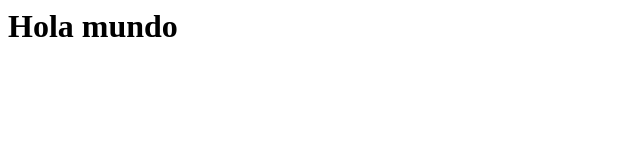
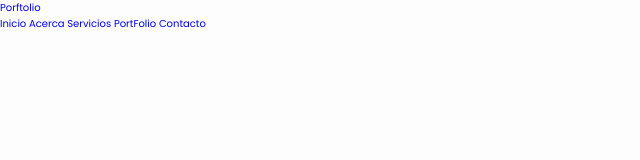
Before and after one commit to titofarinas/portfolio01, a plain HTML site: page index.html in a window 1280 px wide. Shown: the whole page, without its empty margins (0-640 px from the left). Drawn offline with Linux system fonts and the light colour scheme.

Commit message:
clases iniciales

```diff
--- /dev/null
+++ b/css/style.css
@@ -0,0 +1,32 @@
+@import url('https://fonts.googleapis.com/css2?family=Poppins:wght@300;400;500;600;700;800;900&display=swap');
+
+* {
+    margin: 0;
+    padding: 0;
+    box-sizing: border-box;
+    text-decoration: none;
+    border: none;
+    outline: none;
+    scroll-behavior: smooth;
+    font-family: 'Poppins', sans-serif;
+}
+
+
+:root{
+    --bg-color: #fdfdfd;
+    --text-color: #333;
+    --main-color: #754ef9;
+    --white-color: #fdfdfd;
+    --shadow-color: rgba(0,0,0, .2);
+}
+
+html{
+    font-size: 62.5%;
+    overflow-x: hidden;
+}
+
+
+body{
+    background: var(--bg-color);
+    color: var(--text-color);
+}
--- a/index.html
+++ b/index.html
@@ -1 +1,31 @@
-<h1>Hola mundo</h1>
+<!DOCTYPE html>
+<html lang="en">
+<head>
+    <meta charset="UTF-8">
+    <meta http-equiv="X-UA-Compatible" content="IE=edge">
+    <meta name="viewport" content="width=device-width, initial-scale=1.0">
+    <title>Responsive Portfolio website design | TitoFarinas</title>
+
+<link rel="stylesheet" href="css/style.css">
+
+</head>
+<body>
+    <!-- header design -->
+
+    <header class="header">
+        <a href="#" class="logo">Porftolio</a>
+
+        <nav class="navbar">
+            <a href="#inicio">Inicio</a>
+            <a href="#acerca">Acerca</a>
+            <a href="#servicios">Servicios</a>
+            <a href="#portfolio">PortFolio</a>
+            <a href="#contacto">Contacto</a>
+        </nav>
+
+    </header>
+
+
+    <script src="js/script.js"></script>
+</body>
+</html>
```
Also changed, not shown: js/script.js (added).
